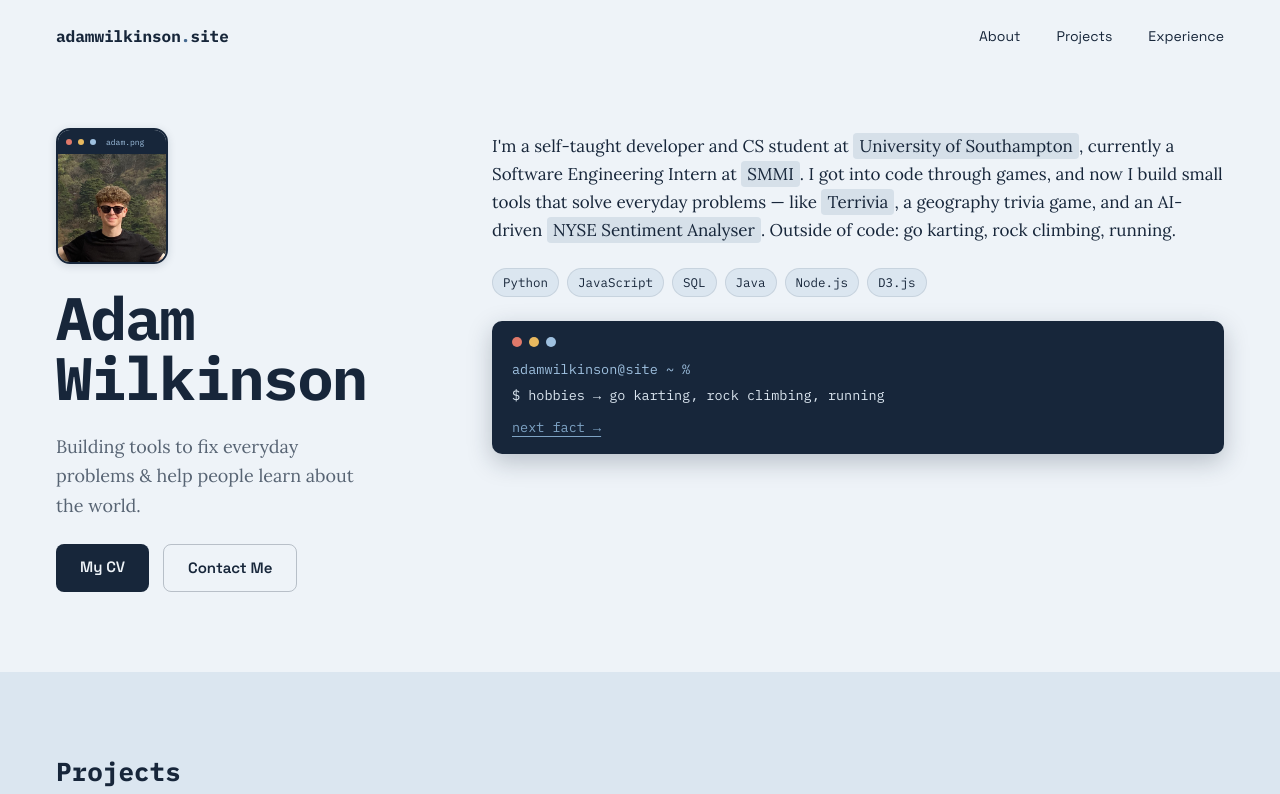
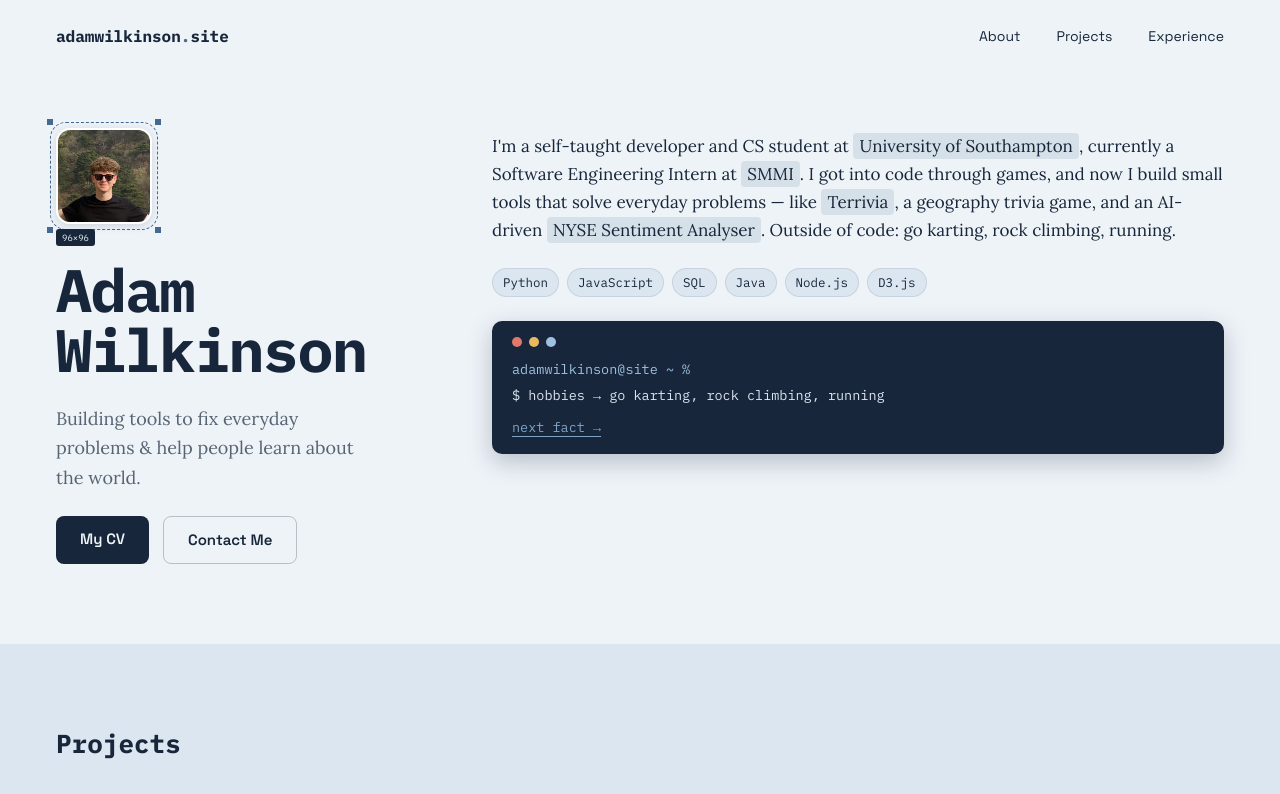
Before and after one commit to AdamWilkinson0/webportfolio, a React (Create React App) app: page / in a window 1280 px wide. Shown: the top 794 px of the page. Built offline with nearby package versions, Linux system fonts and the light colour scheme.

Commit message:
Swap hero photo treatment to design 6b: inspector selection
Replace 6a's editor-window frame with 6b's design-tool selection look —
rounded-square photo inside a dashed selection box with corner handles
and a dimension badge.

```diff
--- a/src/components/Landing.js
+++ b/src/components/Landing.js
@@ -54,18 +54,18 @@ const Landing = () => {
       <div className="container mx-auto flex flex-col lg:flex-row gap-12 lg:gap-14 items-start">
         {/* Identity column */}
         <div className="lg:flex-none lg:w-[380px] flex flex-col gap-6">
-          <div className="w-28 rounded-[14px] overflow-hidden border-2 border-baltic-ink shadow-[0_2px_8px_rgba(23,38,58,0.15)]">
-            <div className="bg-baltic-ink px-2 py-1.5 flex items-center gap-1.5">
-              <span className="w-1.5 h-1.5 rounded-full bg-[#e0796a]" />
-              <span className="w-1.5 h-1.5 rounded-full bg-[#e8b95f]" />
-              <span className="w-1.5 h-1.5 rounded-full bg-[#9fc1e0]" />
-              <span className="ml-1 font-mono text-[8px] text-[#9fc1e0]">adam.png</span>
-            </div>
+          <div className="relative w-24 h-24 mb-3">
+            <div className="absolute -inset-1.5 border-[1.5px] border-dashed border-baltic-blue rounded-2xl" />
+            <span className="absolute top-[-9px] left-[-9px] w-1.5 h-1.5 bg-baltic-blue" />
+            <span className="absolute top-[-9px] right-[-9px] w-1.5 h-1.5 bg-baltic-blue" />
+            <span className="absolute bottom-[-9px] left-[-9px] w-1.5 h-1.5 bg-baltic-blue" />
+            <span className="absolute bottom-[-9px] right-[-9px] w-1.5 h-1.5 bg-baltic-blue" />
             <img
               src="/images/profile.png"
               alt="Adam Wilkinson"
-              className="w-full aspect-square object-cover block"
+              className="relative w-24 h-24 object-cover rounded-[14px] border-2 border-white shadow-[0_2px_8px_rgba(23,38,58,0.15)]"
             />
+            <span className="absolute bottom-[-22px] left-0 font-mono text-[9px] text-baltic-bg bg-baltic-ink px-1.5 py-0.5 rounded-[3px]">96×96</span>
           </div>
           <h1 className="font-mono font-bold text-5xl md:text-6xl leading-[1.05] tracking-tight text-baltic-ink">
             Adam<br />Wilkinson
```
